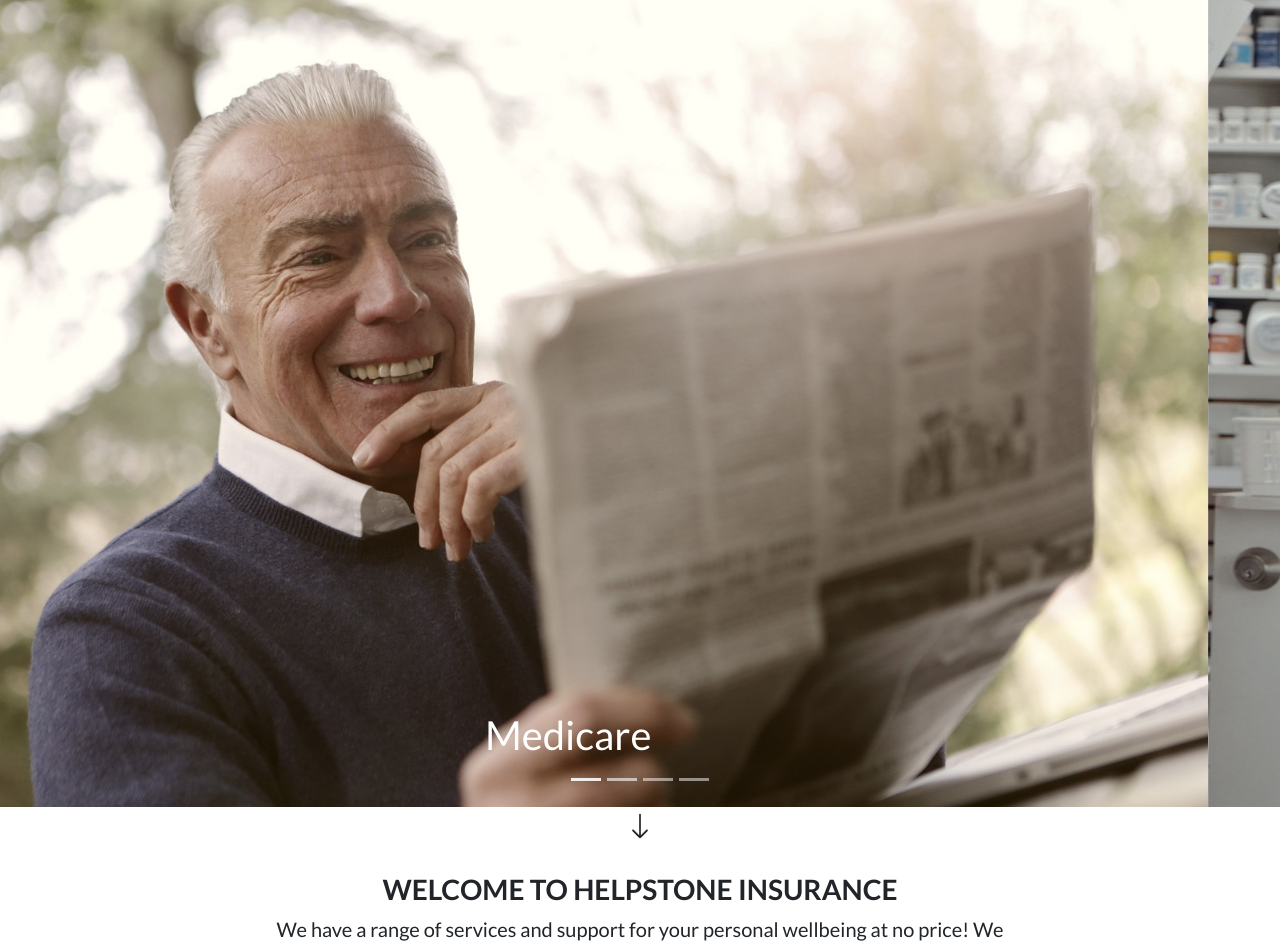
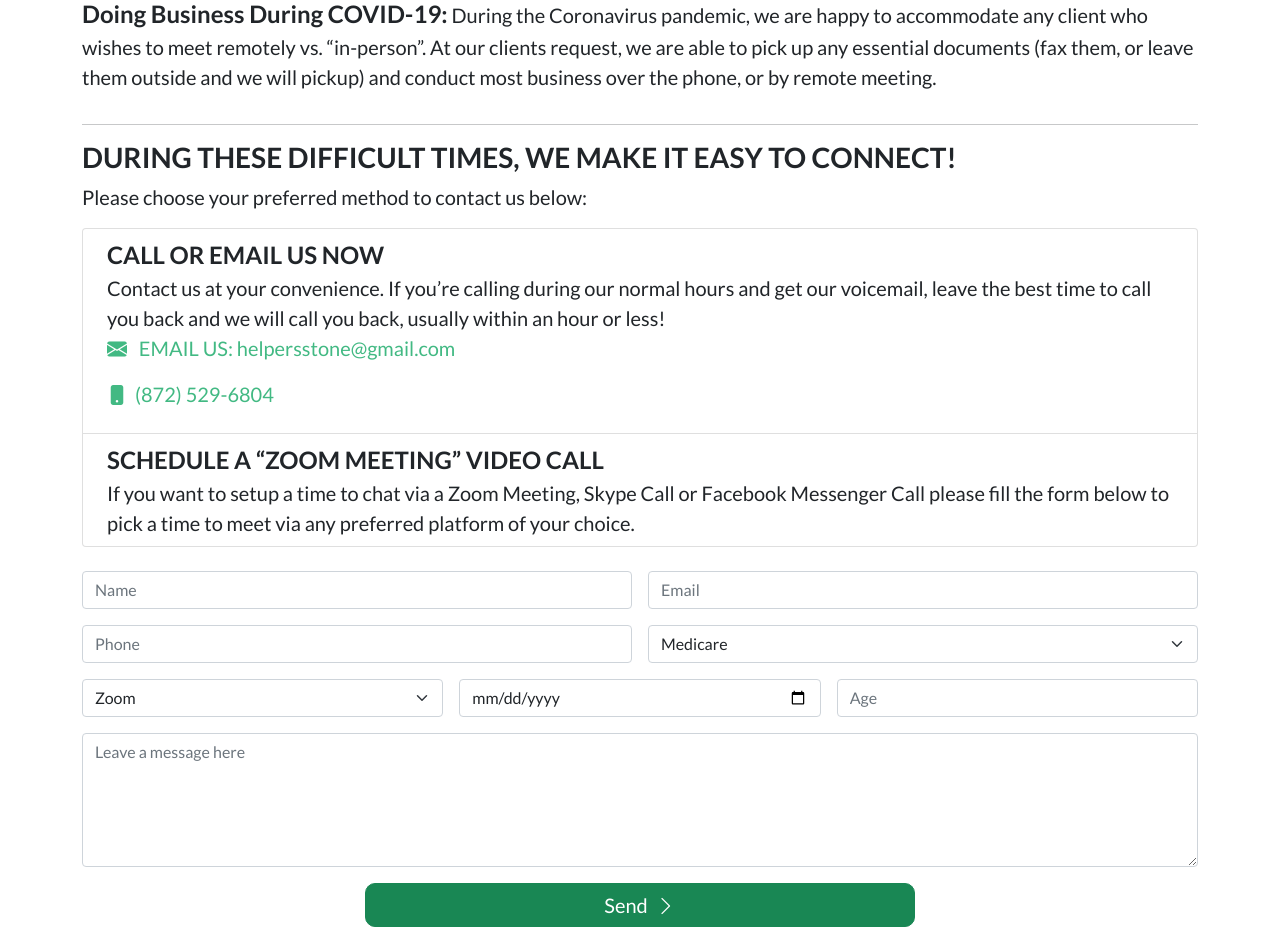
Before and after one commit to egdiala/help-stone-insurance, a Vue app: page /schedule in a window 1280 px wide. Shown: the part 161-1111 px from the top of the page. Built offline with nearby package versions, Linux system fonts and the light colour scheme.

Commit message:
schedule page

```diff
--- a/src/App.vue
+++ b/src/App.vue
@@ -18,7 +18,7 @@
               <a class="nav-link" href="mailto:helpersstone@gmail.com"><i class="bi-envelope-fill me-2 fs-5 highlight"></i>Email Us</a>
             </li>
             <li class="nav-item">
-              <a class="nav-link" href="#"><i class="bi-camera-video-fill me-2 fs-5 highlight"></i>Remote Meeting</a>
+              <a class="nav-link" href="/schedule"><i class="bi-camera-video-fill me-2 fs-5 highlight"></i>Remote Meeting</a>
             </li>
           </ul>
         </div>
@@ -40,16 +40,16 @@
                 Services
               </h5>
               <p>
-                <a href="#Medicare" class="text-reset">Medicare</a>
+                <a href="/#Medicare" class="text-reset">Medicare</a>
               </p>
               <p>
-                <a href="#Health" class="text-reset">Health</a>
+                <a href="/#Health" class="text-reset">Health</a>
               </p>
               <p>
-                <a href="#Life" class="text-reset">Life</a>
+                <a href="/#Life" class="text-reset">Life</a>
               </p>
               <p>
-                <a href="#Medication Therapy Management" class="text-reset">Medication Therapy Management</a>
+                <a href="/#Medication Therapy Management" class="text-reset">Medication Therapy Management</a>
               </p>
             </div>
             <div class="col-md-3 col-lg-3 col-xl-3 mx-auto text-start ps-4 mb-4">
--- a/src/router/index.js
+++ b/src/router/index.js
@@ -1,7 +1,7 @@
 import Vue from 'vue'
 import VueRouter from 'vue-router'
 import Home from '../views/Home.vue'
-import Schedule from '../views/Home.vue'
+import Schedule from '../views/Schedule.vue'
 
 Vue.use(VueRouter)
 
--- a/src/views/Schedule.vue
+++ b/src/views/Schedule.vue
@@ -0,0 +1,78 @@
+<template>
+    <div class="mb-50">
+        <div class="container">
+            <div class="row">
+                <h3 class="fw-bolder">REMOTE MEETING</h3>
+                <p class="fs-5">
+<strong class="fs-4">Doing Business During COVID-19:</strong> During the Coronavirus pandemic, we are happy to accommodate any client who wishes to meet remotely vs. “in-person”. At our clients request, we are able to pick up any essential documents (fax them, or leave them outside and we will pickup) and conduct most business over the phone, or by remote meeting.</p>
+            </div>
+            <hr class="px-5">
+            <div class="row">
+                <h3 class="fw-bolder">DURING THESE DIFFICULT TIMES, WE MAKE IT EASY TO CONNECT!</h3>
+                <p class="fs-5">Please choose your preferred method to contact us below:</p>
+                <div class="col">
+                <ol class="list-group mb-4">
+                    <li class="list-group-item d-flex justify-content-between align-items-start">
+                        <div class="ms-2 fs-5 me-auto">
+                        <div class="fs-4 fw-bold">CALL OR EMAIL US NOW</div>
+                        Contact us at your convenience. If you’re calling during our normal hours and get our voicemail, leave the best time to call you back and we will call you back, usually within an hour or less!
+                        <p>
+                        <a href="mailto:helpersstone@gmail.com" class="highlight"><i class="bi bi-envelope-fill me-2"></i>
+                EMAIL US: helpersstone@gmail.com</a></p>
+              <p><a href="tel:(872) 529-6804" class="highlight"><i class="bi bi-phone-fill me-2"></i>(872) 529-6804</a></p>
+                        </div>
+                    </li>
+                    <li class="list-group-item d-flex justify-content-between align-items-start">
+                        <div class="ms-2 fs-5 me-auto">
+                        <div class="fs-4 fw-bold">SCHEDULE A “ZOOM MEETING” VIDEO CALL</div>
+                        If you want to setup a time to chat via a Zoom Meeting, Skype Call or Facebook Messenger Call please fill the form below to pick a time to meet via any preferred platform of your choice.
+                        </div>
+                    </li>
+                </ol>
+                        <form name="schedule"
+                            method="POST"
+                            data-netlify="true"
+                            data-netlify-honeypot="bot-field" class="row g-3">
+                            <input type="hidden" name="form-name" value="schedule" />
+                            <div class="col-md-6">
+                            <input type="text" name="name" class="form-control" placeholder="Name" required>
+                            </div>
+                            <div class="col-md-6">
+                            <input type="email" name="email" class="form-control" placeholder="Email" required>
+                            </div>
+                            <div class="col-md-6">
+                            <input type="text" name="phone" class="form-control" placeholder="Phone" required>
+                            </div>
+                            <div class="col-md-6">
+                            <select name="service" class="form-select" id="autoSizingSelect" required>
+                                <option value="Medicare">Medicare</option>
+                                <option value="Health">Health</option>
+                                <option value="Life">Life</option>
+                                <option value="Medication Therapy Management">Medication Therapy Management</option>
+                            </select>
+                            </div>
+                            <div class="col-md-4">
+                            <select name="platform" class="form-select" id="autoSizingSelect" required>
+                                <option value="Zoom">Zoom</option>
+                                <option value="Skype">Skype</option>
+                                <option value="Facebook Messenger">Facebook Messenger</option>
+                            </select>
+                            </div>
+                            <div class="col-md-4">
+                            <input type="date" name="date" class="form-control" required>
+                            </div>
+                            <div class="col-md-4">
+                            <input type="text" name="age" class="form-control" placeholder="Age" required>
+                            </div>
+                            <div class="col-md-12">
+                            <textarea name="message" class="form-control" placeholder="Leave a message here" rows="5"></textarea>
+                            </div>
+                            <div class="d-grid gap-2 col-md-6 mx-auto">
+                            <button class="btn btn-success br-15 px-3 fs-5 float-end">Send<i class="bi-chevron-right ms-2"></i></button>
+                            </div>
+                        </form>
+                </div>
+            </div>
+        </div>
+    </div>
+</template>
```
